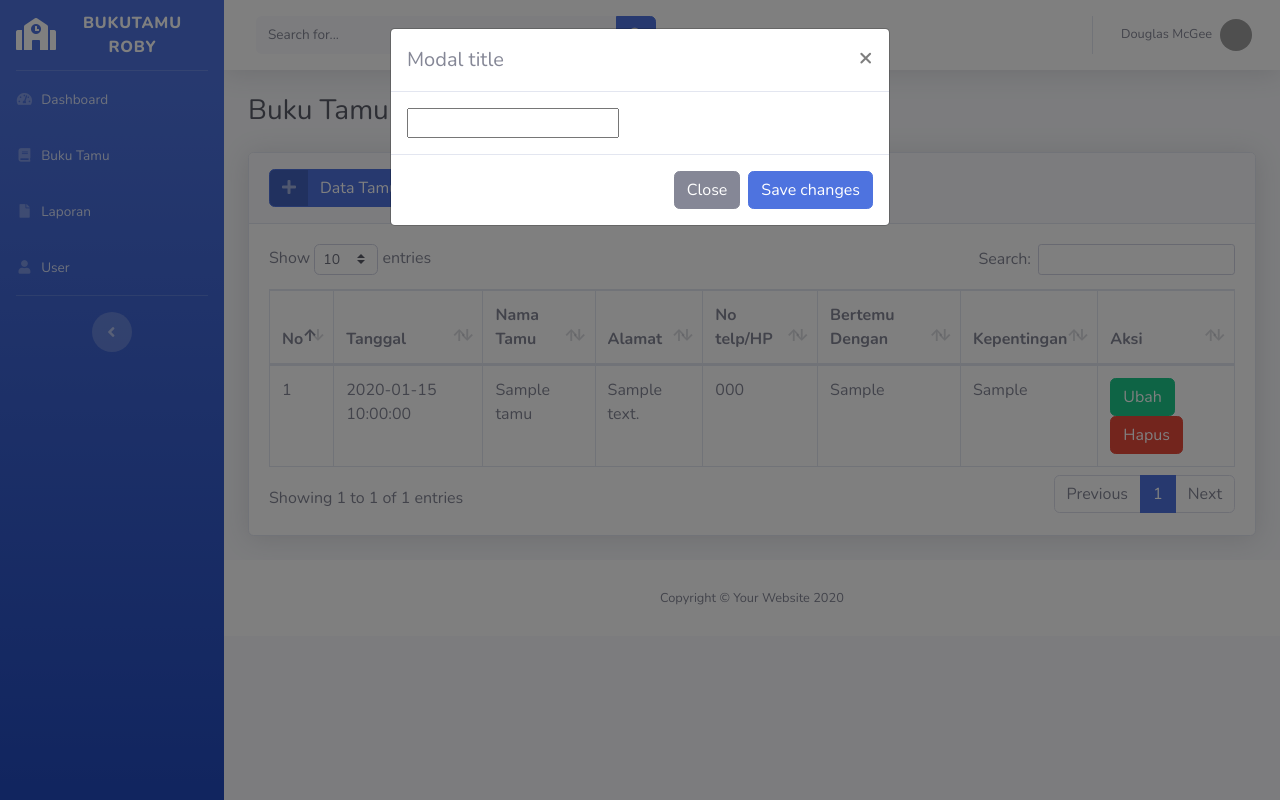
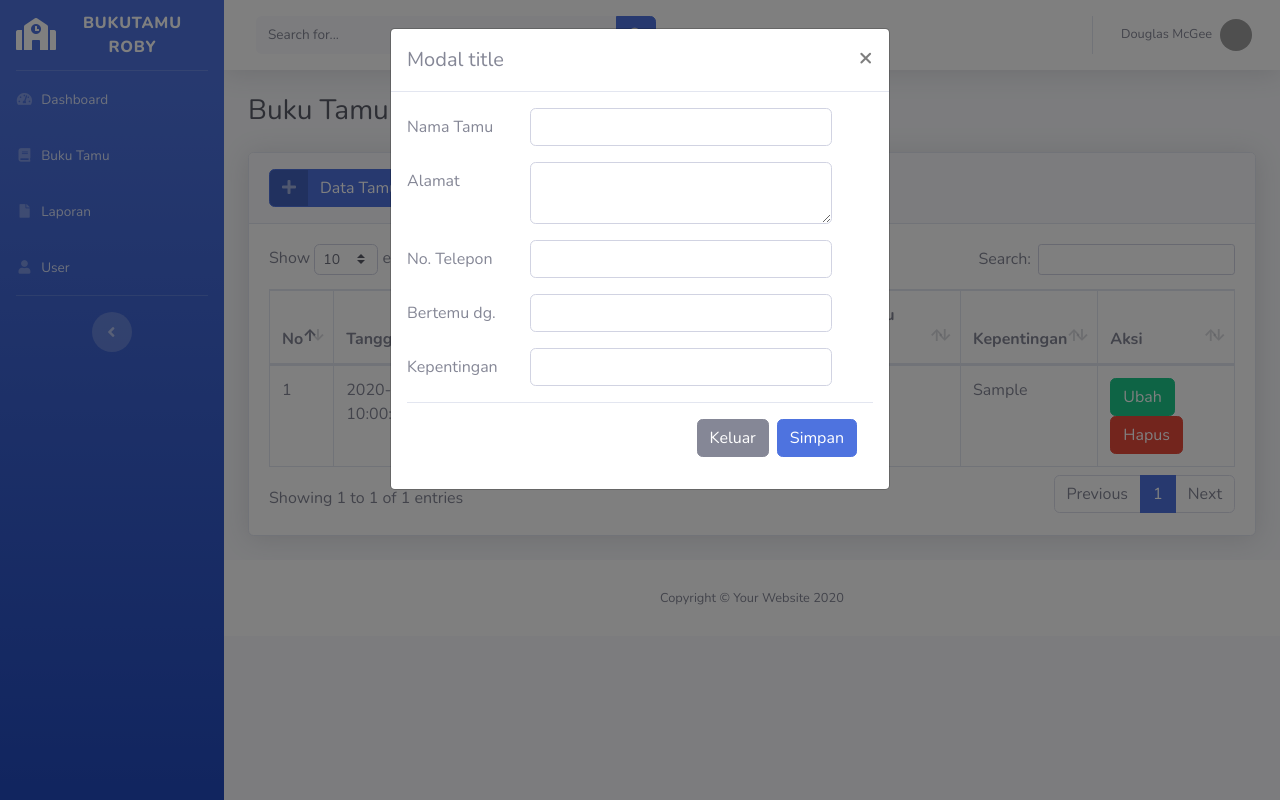
Before and after one commit to robyansyah94/buku_tamu, a PHP site: page /buku-tamu.php in a window 1280 px wide, after a click on "Data Tamu". Run offline with PHP 8.4, Linux system fonts and the light colour scheme; tables that the repository leaves empty or names only in its code hold one stand-in row (values such as "Sample post"); grey boxes are pictures that could not be loaded.

Commit message:
membuat fitur tambah data user

```diff
--- a/buku-tamu.php
+++ b/buku-tamu.php
@@ -11,6 +11,26 @@ include_once('templates/header.php');
 
   <!-- Page Heading -->
   <h1 class="h3 mb-4 text-gray-800">Buku Tamu</h1>
+
+  <?php
+    //jika ada tombol simpan
+    if (isset($_POST['simpan'])) {
+        if (tambah_tamu($_POST) > 0) {
+    ?>
+            <div class="alert alert-success" role="alert">
+                Data berhasil disimpan!
+            </div>
+        <?php
+        } else {
+        ?>
+            <div class="alert alert-danger" role="alert">
+                Data gagal disimpan!
+            </div>
+    <?php
+        }
+    }
+    ?>
+
   <div class="card shadow mb-4">
     <div class="card-header py-3">
       <button type="button" class="btn btn-primary btn-icon-split" data-toggle="modal" data-target="#tambahModal">
@@ -19,6 +39,8 @@ include_once('templates/header.php');
         </span>
         <span class="text">Data Tamu</span>
       </button>
+
+
     </div>
     <div class="card-body">
       <div class="table-responsive">
@@ -41,7 +63,7 @@ include_once('templates/header.php');
             $no = 1;
             //query untuk memanggil semua data dari table buku_tamu
             $buku_tamu = query("SELECT * FROM tabel_buku_tamu");
-                    foreach($buku_tamu as $tamu) :
+            foreach ($buku_tamu as $tamu) :
             ?>
               <tr>
                 <td><?= $no++; ?></td>
@@ -52,7 +74,8 @@ include_once('templates/header.php');
                 <td><?= $tamu['bertemu'] ?></td>
                 <td><?= $tamu['kepentingan'] ?></td>
                 <td><button class="btn btn-success" type="button">Ubah</button>
-                            <button class="btn btn-danger" type="button">Hapus</button></td>
+                  <button class="btn btn-danger" type="button">Hapus</button>
+                </td>
               </tr>
             <?php endforeach; ?>
           </tbody>
@@ -61,25 +84,81 @@ include_once('templates/header.php');
     </div>
   </div>
 
+<?php
+//mengambil data barang dari tabel dengan kode terbesar
+$query = mysqli_query($koneksi, "SELECT max(id_tamu) as kodeTerbesar FROM tabel_buku_tamu");
+$data = mysqli_fetch_assoc($query);
+$kodeTamu = $data['kodeTerbesar'];
+
+//mengambil angka dari kode barang terbesar, menggunakan fungsi substr dan di ubah ke integer dengan (int)
+$urutan = (int) substr($kodeTamu, 2,3);
+
+//nomor yang di ambil akan ditambahkan 1 untuk menentukan nomor urut berikutnya
+$urutan++;
+
+//membuat kode barang baru
+//string sprintf("%03s" $urutan); berfungsi untuk membuat string menjadi 3 karakter
+
+//angka yang diambil tadi digunakan dengan kode huruf yang kita inginkan, misalnya zt
+$huruf = "zt";
+$kodeTamu = $huruf . sprintf("%03s", $urutan)
+
+?>
+
   <!-- Modal -->
-<div class="modal fade" id="tambahModal" tabindex="-1" aria-labelledby="tambahModal" aria-hidden="true">
+  <div class="modal fade" id="tambahModal" tabindex="-1" aria-labelledby="tambahModalLabel" aria-hidden="true">
     <div class="modal-dialog">
       <div class="modal-content">
         <div class="modal-header">
-        <h5 class="modal-title" id="exampleModalLabel">Modal title</h5>
+          <h5 class="modal-title" id="tambahModalLabel">Modal title</h5>
           <button type="button" class="close" data-dismiss="modal" aria-label="Close">
             <span aria-hidden="true">&times;</span>
           </button>
         </div>
         <div class="modal-body">
           <form method="post" action="">
-            <input type="hiden">
+            <input type="hidden" name="id_tamu" id="id_tamu" value="<?= $kodeTamu ?>">
 
+            <div class="form-group row">
+              <label for="nama_tamu" class="col-sm-3 col-form-label">Nama Tamu</label>
+              <div class="col-sm-8">
+                <input type="text" class="form-control" id="nama_tamu" name="nama_tamu">
+              </div>
+            </div>
+
+            <div class="form-group row">
+              <label for="alamat" class="col-sm-3 col-form-label">Alamat</label>
+              <div class="col-sm-8">
+                <textarea class="form-control" id="alamat" name="alamat"></textarea>
+              </div>
+            </div>
+
+            <div class="form-group row">
+              <label for="no_hp" class="col-sm-3 col-form-label">No. Telepon</label>
+              <div class="col-sm-8">
+                <input type="text" class="form-control" id="no_hp" name="no_hp">
+              </div>
+            </div>
+
+            <div class="form-group row">
+              <label for="bertemu" class="col-sm-3 col-form-label">Bertemu dg.</label>
+              <div class="col-sm-8">
+                <input type="text" class="form-control" id="bertemu" name="bertemu">
+              </div>
+            </div>
+
+            <div class="form-group row">
+              <label for="kepentingan" class="col-sm-3 col-form-label">Kepentingan</label>
+              <div class="col-sm-8">
+                <input type="text" class="form-control" id="kepentingan" name="kepentingan">
+              </div>
+            </div>
+
+            <div class="modal-footer">
+              <button type="button" class="btn btn-secondary" data-dismiss="modal">Keluar</button>
+              <button type="submit" name="simpan" class="btn btn-primary">Simpan</button>
+            </div>
           </form>
-      </div>
-      <div class="modal-footer">
-        <button type="button" class="btn btn-secondary" data-dismiss="modal">Close</button>
-        <button type="button" class="btn btn-primary">Save changes</button>
         </div>
       </div>
     </div>
--- a/function.php
+++ b/function.php
@@ -12,3 +12,23 @@ function query($query) {
     }
     return $rows;
 }
+
+//funtion tambah data
+function tambah_tamu($data)
+{
+    global $koneksi;
+
+    $kode           = htmlspecialchars($data["id_tamu"]);
+    $tanggal        = date("Y-m-d");
+    $nama_tamu           = htmlspecialchars($data["id_tamu"]);
+    $alamat           = htmlspecialchars($data["alamat"]);
+    $no_hp           = htmlspecialchars($data["no_hp"]);
+    $bertemu           = htmlspecialchars($data["bertemu"]);
+    $kepentingan           = htmlspecialchars($data["kepentingan"]);
+
+    $query = "INSERT INTO tabel_buku_tamu VALUES ('$kode','$tanggal','$nama_tamu','$alamat','$no_hp','$bertemu','$kepentingan')";
+
+    mysqli_query($koneksi, $query);
+
+    return mysqli_affected_rows($koneksi);
+}
--- a/templates/footer.php
+++ b/templates/footer.php
@@ -58,6 +58,17 @@
 
     <!-- Page level custom scripts -->
     <script src="assets/js/demo/datatables-demo.js"></script>
+
+    <script>
+        $(document).ready(function() {
+            window.setTimeout(function() {
+                $(".alert").fadeTo(500, 0).slideUp(500, function() {
+                    $(this).remove();
+                });
+            }, 4000);
+        });
+    </script>
+
 </body>
 
 </html>
```
Lines whose indentation alone changed are shown as unchanged.
